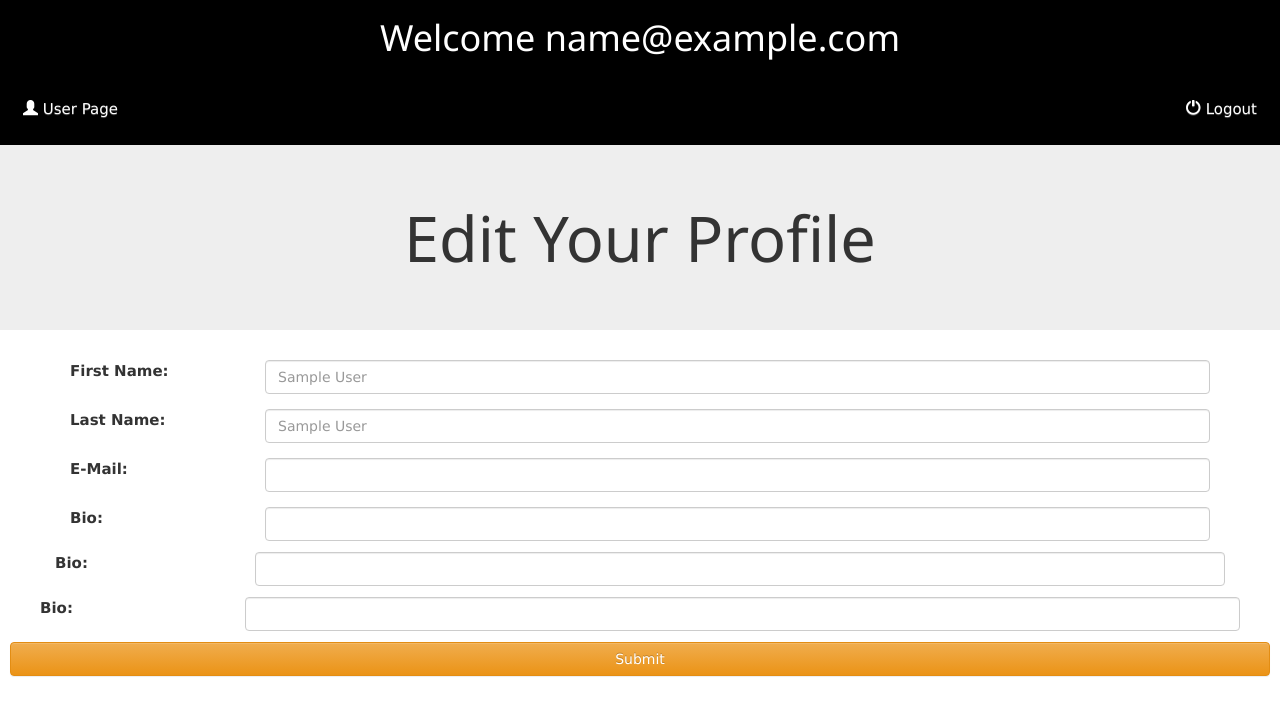
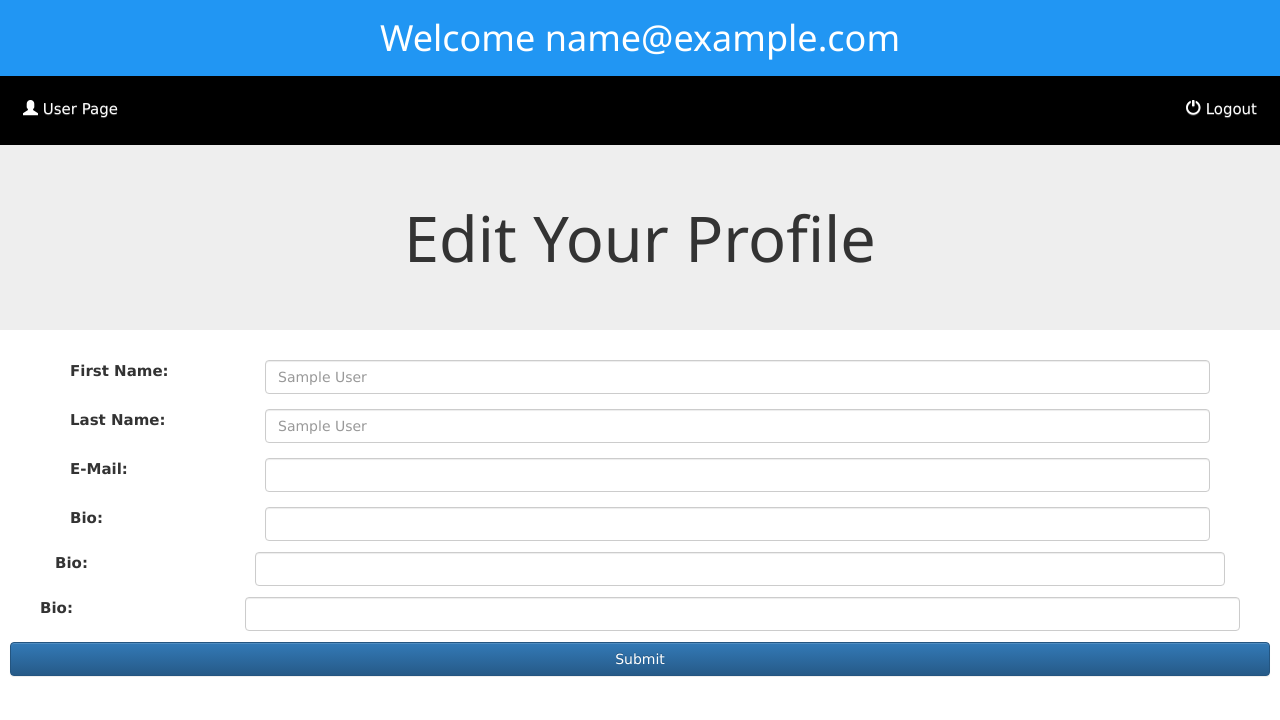
Before and after one commit to aevl/SWEGroupProject, a PHP site: page /edit.php in a window 1280 px wide. Shown: the top 720 px of the page. Run offline with PHP 8.4, Linux system fonts and the light colour scheme; the visitor is signed in with stand-in values (Sample User, id 1); data that the repository does not hold is empty; some libraries are stand-ins or nearby versions.

Commit message:
Update edit.php

```diff
--- a/edit.php
+++ b/edit.php
@@ -22,13 +22,13 @@
 	</head>
 	<style type="text/css">
 	.form-control:focus{
-			border-color: #ff9900;
-        		box-shadow: 0px 1px 1px rgba(0, 0, 0, 0.075) inset, 0px 0px 8px rgb(255, 153, 0);
+			border-color: #0099ff;
+        		box-shadow: 0px 1px 1px rgba(0, 0, 0, 0.075) inset, 0px 0px 8px rgb(0, 153, 255);
 		}
 
 	</style>
 	<body>
-		<header class="w3-topnav w3-black">
+		<header class="w3-topnav w3-blue">
 			<p class="header"><center><?php $j = $_SESSION['email']; echo '<h1>' . "Welcome $j" . '</h1>';?></center></p>
 		</header>
 
@@ -99,7 +99,7 @@
 					<br>
 				  <!--Submit-->
 				 	<div class="row form-group">
-				 		<button type="submit" class="btn btn-warning btn-block" name="submit">Submit</button>
+				 		<button type="submit" class="btn btn-primary btn-block" name="submit">Submit</button>
 				 	</div>
 				</form> <!-- end formElement -->
 
```
